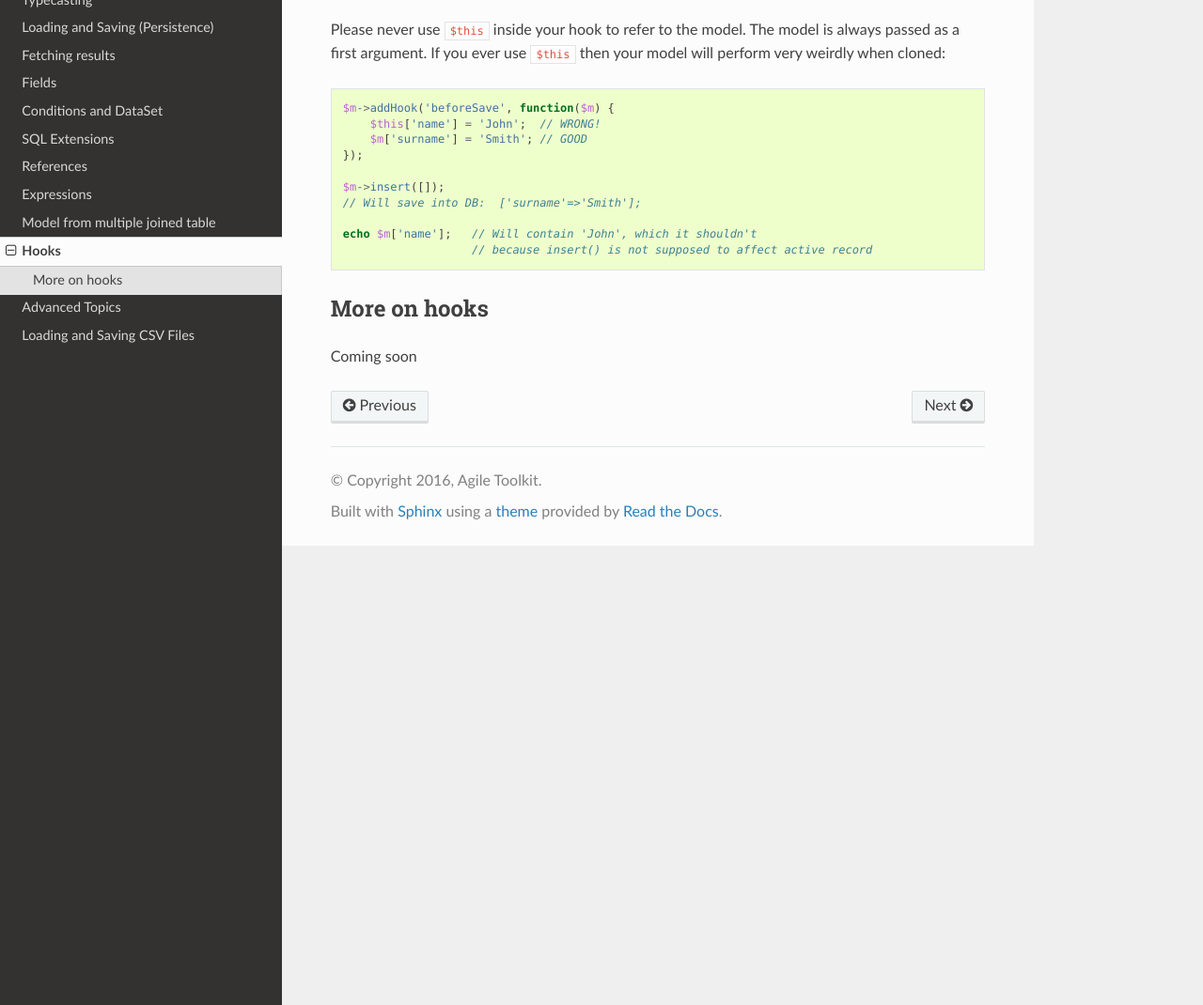
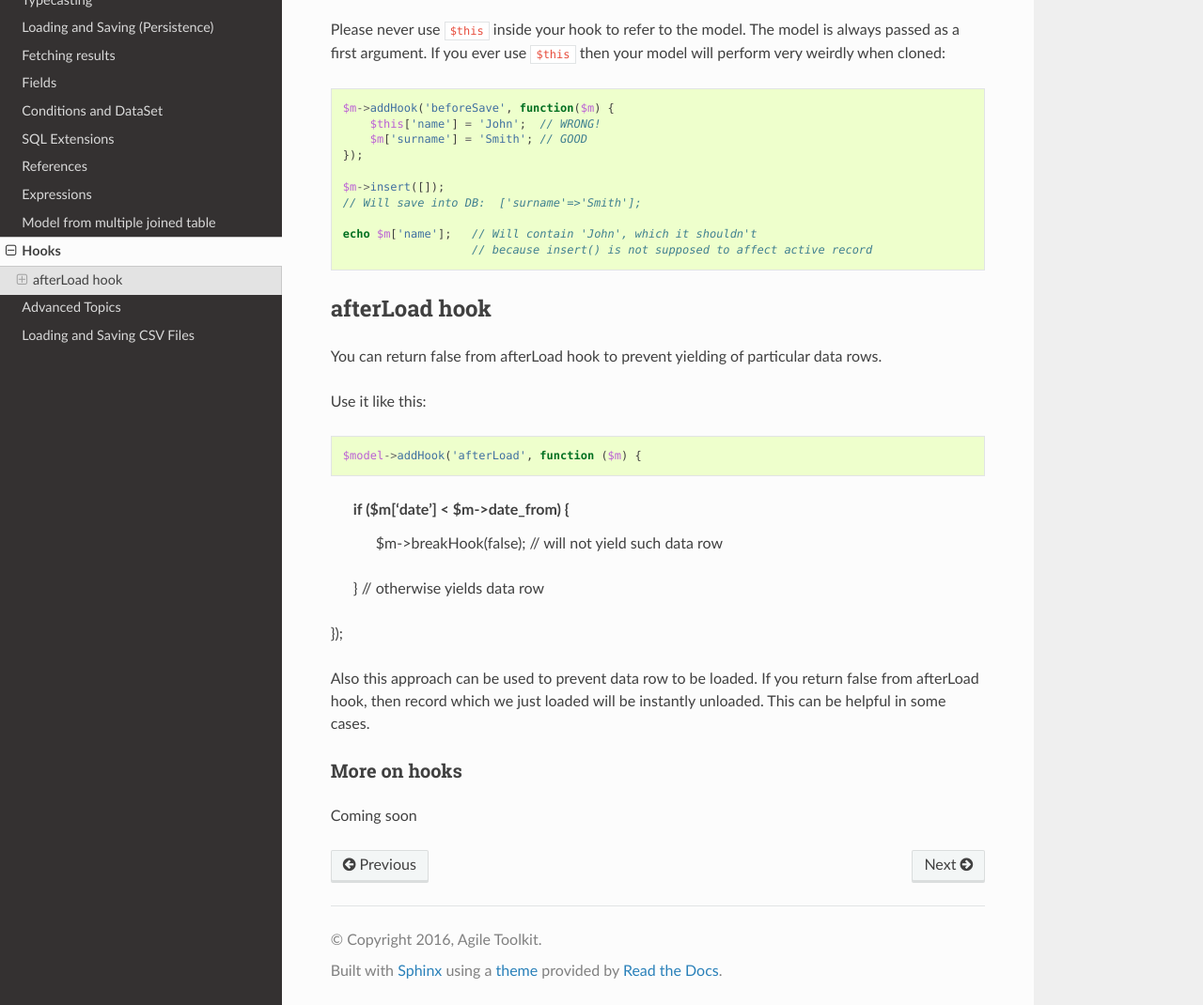
Before and after one commit to atk4/data, a Sphinx documentation site: the page built from docs/hooks.rst, in a window 1280 px wide and 1334 px high, cut to the strip 264-1334 px from the top of the window. Shown: the whole strip at 94% size. Built offline with Sphinx 7.4.7 and the Read the Docs theme 2.0.0, drawn with Linux system fonts in a browser that asks for light colours; pages that are not in the unit, such as notebooks, are missing from menus.

Commit message:
add docs

```diff
--- a/docs/hooks.rst
+++ b/docs/hooks.rst
@@ -23,6 +23,23 @@ model will perform very weirdly when cloned::
     echo $m['name'];   // Will contain 'John', which it shouldn't
                        // because insert() is not supposed to affect active record
 
+afterLoad hook
+--------------
+You can return false from afterLoad hook to prevent yielding of particular data rows.
+
+Use it like this::
+
+$model->addHook('afterLoad', function ($m) {
+    if ($m['date'] < $m->date_from) {
+        $m->breakHook(false); // will not yield such data row
+    }
+    // otherwise yields data row
+});
+
+Also this approach can be used to prevent data row to be loaded. If you return false
+from afterLoad hook, then record which we just loaded will be instantly unloaded.
+This can be helpful in some cases.
+
 
 More on hooks
 ===========
```
